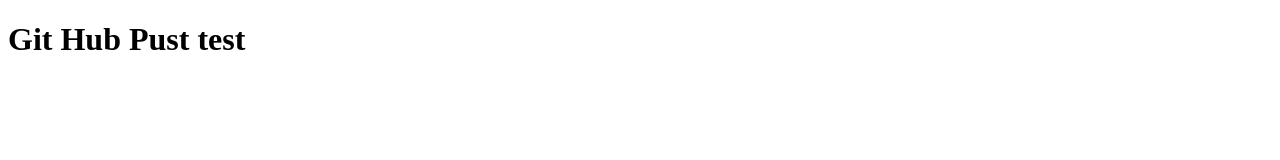
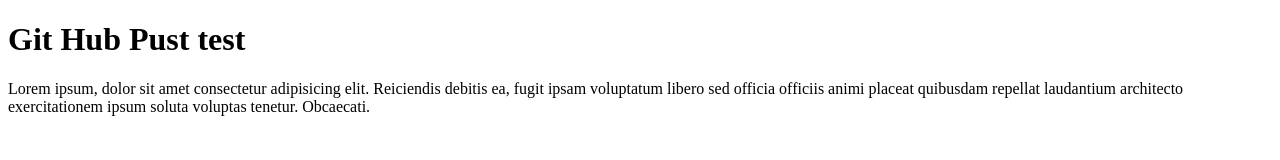
Before and after one commit to Vincent-NHtun/My-Portfolio, a plain HTML site: page index.html in a window 1280 px wide. Drawn offline with Linux system fonts and the light colour scheme.

Commit message:
Adding paragraph

```diff
--- a/index.html
+++ b/index.html
@@ -8,5 +8,6 @@
 </head>
 <body>
     <h1>Git Hub Pust test</h1>
+    <p>Lorem ipsum, dolor sit amet consectetur adipisicing elit. Reiciendis debitis ea, fugit ipsam voluptatum libero sed officia officiis animi placeat quibusdam repellat laudantium architecto exercitationem ipsum soluta voluptas tenetur. Obcaecati.</p>
 </body>
 </html>
```
